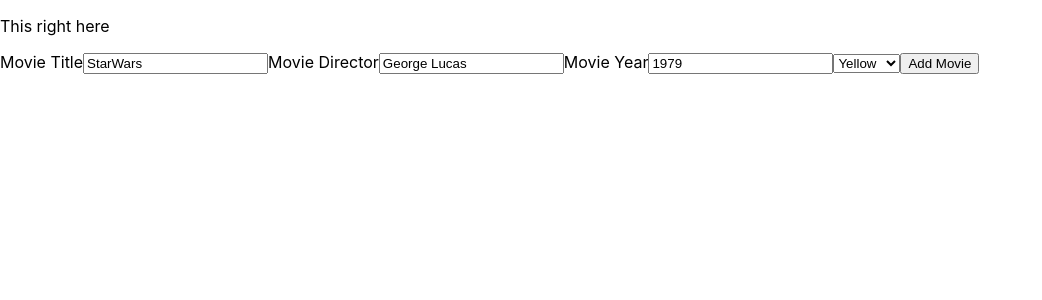
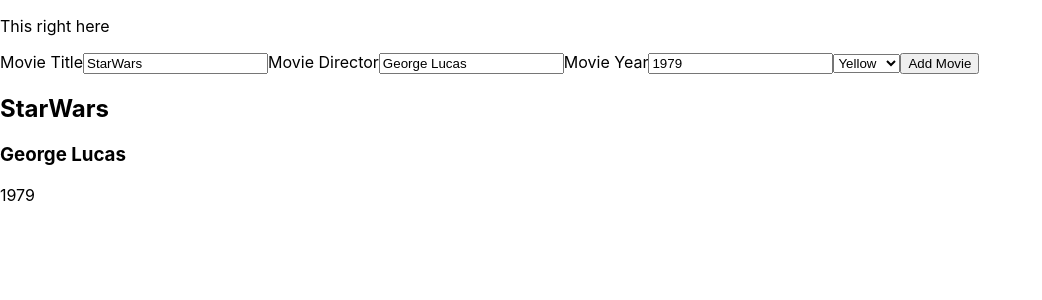
Before and after one commit to spmoriarty/movie-list-react, a React (Create React App) app: page / in a window 1280 px wide. Shown: the top 300 px of the page, without its empty margins (0-1042 px from the left). Built offline with nearby package versions, Linux system fonts and the light colour scheme.

Commit message:
working on movie poster component

```diff
--- a/src/App.js
+++ b/src/App.js
@@ -39,6 +39,15 @@ function App() {
       setMovieTitle={setMovieTitle}
       setMovieYear={setMovieYear}
     />
-  </div> </>;
+    <div className = 'movie-poster' color = {color} >
+      <h2>{title}</h2>
+      <h3>{director}</h3>
+      <p>{year}</p>
+    </div>
+  </div>
+
+
+
+  </>;
 
 }
```
